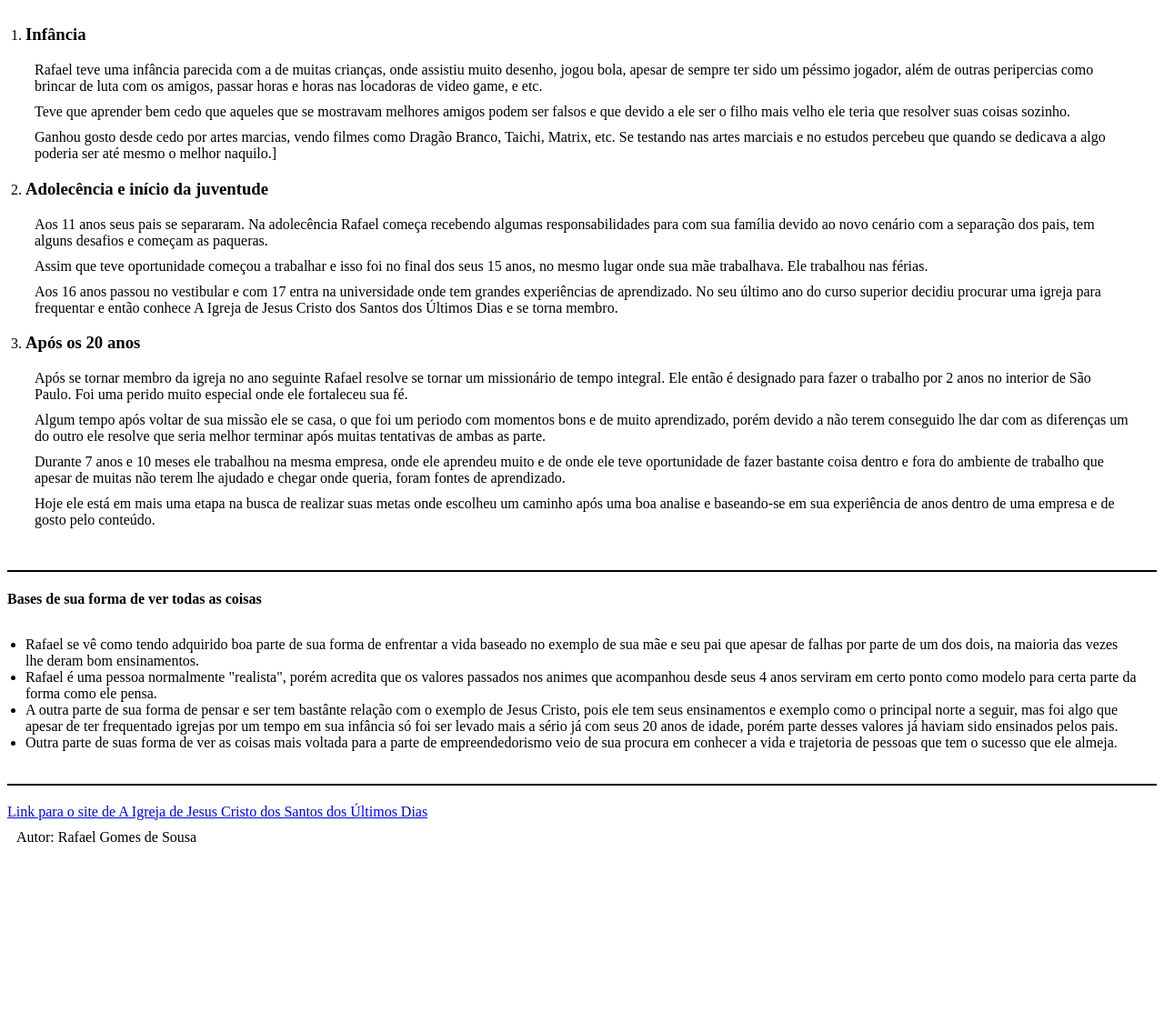
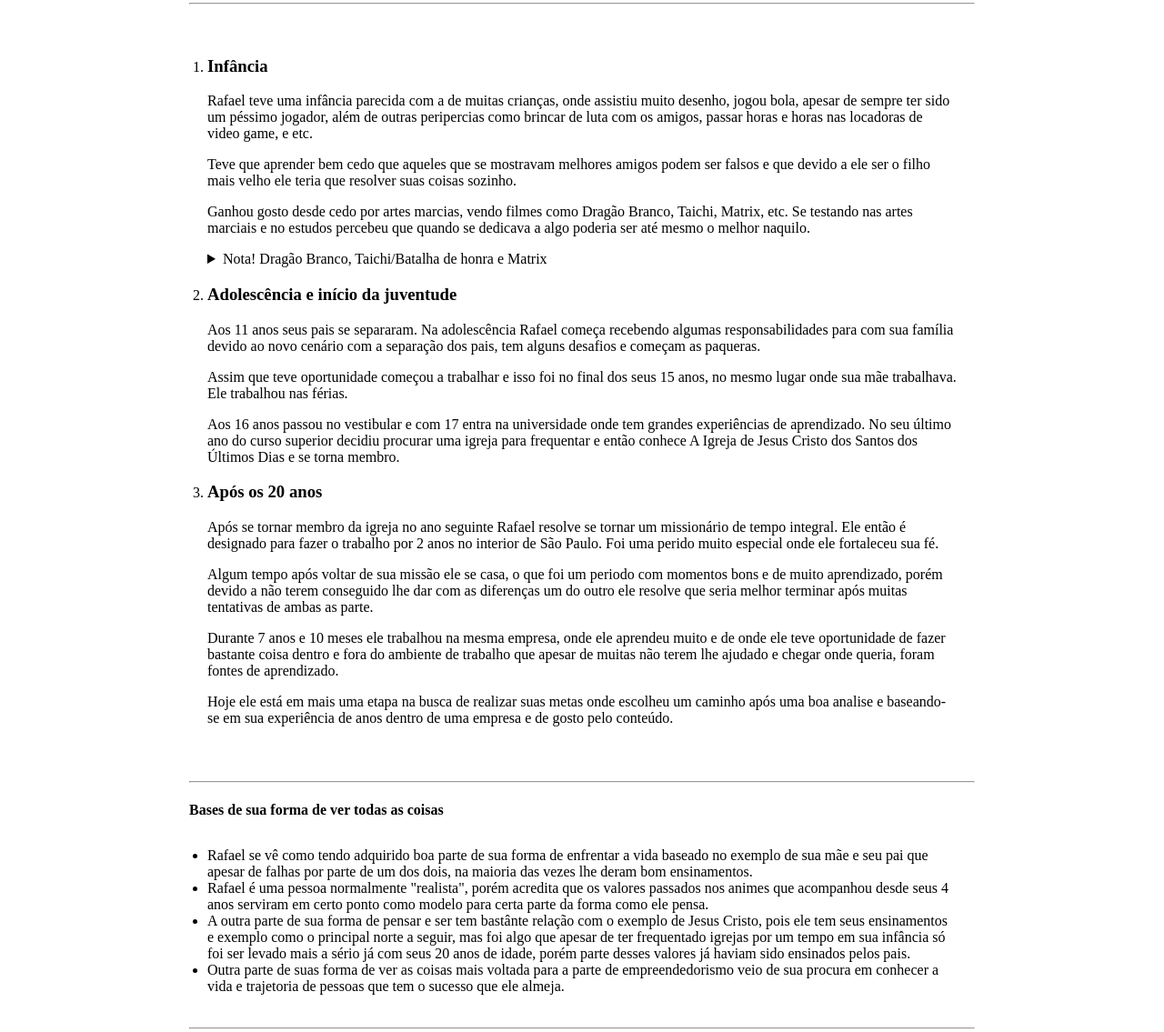
Before and after one commit to Kenzie-Academy-Brasil-Developers/entrega-mais-tag-html-sprint-2-rafaelgsousa, a plain HTML site: page index.html in a window 1280 px wide. Shown: the part 536-1671 px from the top of the page at 91% size. Before the commit the page ends 1476 px from the top, so only its background shows below. Drawn offline with Linux system fonts and the light colour scheme.

Commit message:
Inserção de mais algumas tags para concluir o Basic Portfolio

```diff
--- a/index.css
+++ b/index.css
@@ -1,5 +1,7 @@
 body{
     background-color: white;
+    padding-left: 200px;
+    padding-right: 200px;
 }
 ol{
     margin-left: 0px;
@@ -7,18 +9,8 @@ ol{
     margin-top: 10px;
     padding-top: 10px;
 }
-section {
-    border-top: 2px solid black;
-}
 main {
-    border-top: 2px solid black;
     padding: 10px;
-}
-p {
-    margin: 10px;
-}
-div {
-    border-top: 2px solid black;
 }
 ul {
     margin-left: 0px;
@@ -40,6 +32,5 @@ img {
 
 }
 footer {
-    border-top: 2px solid black;
     padding-top: 20px;
 }
--- a/index.html
+++ b/index.html
@@ -4,7 +4,7 @@
     <meta charset="UTF-8">
     <meta http-equiv="X-UA-Compatible" content="IE=edge">
     <meta name="viewport" content="width=device-width, initial-scale=1.0">
-    <title>Document</title>
+    <title>Mais tags HTML</title>
     <link rel="stylesheet" href="index.css">
 </head>
 <body>
@@ -37,6 +37,7 @@
             <figcaption>Jesus Acalma a tempestade</figcaption>
         </figure>
     </section>
+    <hr>
     <main>
         <ol>
             <li>
@@ -55,15 +56,22 @@
                 <p>
                     Ganhou gosto desde cedo por artes marcias, vendo filmes como Dragão Branco, Taichi, Matrix, etc.
                      Se testando nas artes marciais e no estudos percebeu que quando se dedicava a algo poderia ser até
-                     mesmo o melhor naquilo.]
+                     mesmo o melhor naquilo.
                 </p>
             </li>
+            <details>
+                <summary>Nota! Dragão Branco, Taichi/Batalha de honra e Matrix
+                </summary>
+                <p>São filmes com parte de seu conteúdo com foco em cenas com excelentes performaces de luta. Todos
+                 foram produzidos antes de 2002.</p>
+            </details>
+
             <li>
                 <h3>
-                    Adolecência e início da juventude
+                    Adolescência e início da juventude
                 </h3>
                 <p>
-                    Aos 11 anos seus pais se separaram. Na adolecência Rafael começa recebendo algumas responsabilidades
+                    Aos 11 anos seus pais se separaram. Na adolescência Rafael começa recebendo algumas responsabilidades
                      para com sua família devido ao novo cenário com a separação dos pais, tem alguns desafios e começam
                       as paqueras.
                 </p>
@@ -103,6 +111,7 @@
             </li>
         </ol>
     </main>
+    <hr>
     <div class="basedecrencas">
         <h4>
             Bases de sua forma de ver todas as coisas
@@ -131,6 +140,7 @@
         </ul>
 
     </div>
+    <hr>
     <footer>
         <a href="https://www.churchofjesuschrist.org/?lang=por">Link para o site de A Igreja de Jesus Cristo dos Santos dos Últimos Dias</a>
         <p>Autor: Rafael Gomes de Sousa</p>
```
